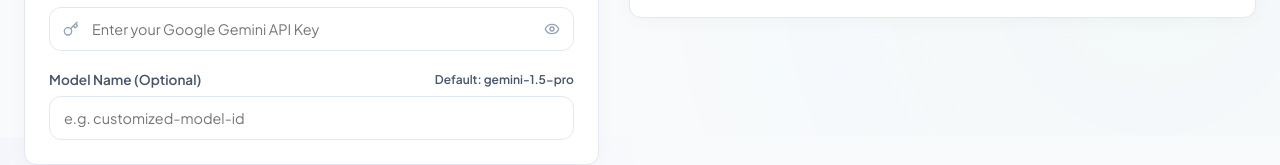
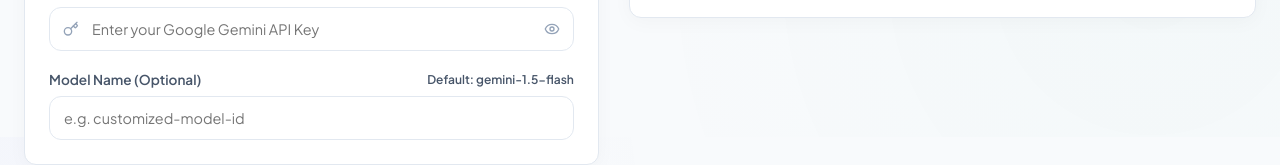
Before and after one commit to jayarampogakula/HireLens, a React (Vite) app: page / in a window 1280 px wide. Shown: the part 663-828 px from the top of the page. Built offline with nearby package versions, Linux system fonts and the light colour scheme.

Commit message:
fix: change default Gemini model to gemini-1.5-flash for broader API key support

```diff
--- a/server.js
+++ b/server.js
@@ -160,7 +160,7 @@ async function callLLM(provider, apiKey, systemPrompt, userPrompt, config = {})
     }
 
     case 'Google Gemini': {
-      const targetModel = model || 'gemini-1.5-pro';
+      const targetModel = model || 'gemini-1.5-flash';
       const url = `https://generativelanguage.googleapis.com/v1beta/models/${targetModel}:generateContent?key=${apiKey}`;
       const response = await fetch(url, {
         method: 'POST',
--- a/src/App.jsx
+++ b/src/App.jsx
@@ -301,7 +301,7 @@ ${candidate.interview_questions.map((q, idx) => `${idx + 1}. ${q}`).join('\n')}
       case 'OpenAI': return 'gpt-4o';
       case 'Azure OpenAI': return 'Custom Deployment';
       case 'Anthropic Claude': return 'claude-3-5-sonnet-20240620';
-      case 'Google Gemini': return 'gemini-1.5-pro';
+      case 'Google Gemini': return 'gemini-1.5-flash';
       case 'Groq': return 'llama3-70b-8192';
       case 'OpenRouter': return 'meta-llama/llama-3-70b-instruct';
       case 'Mistral': return 'mistral-large-latest';
```
